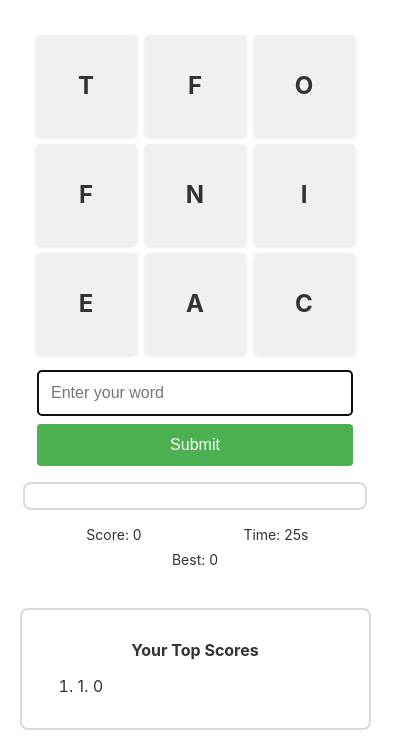
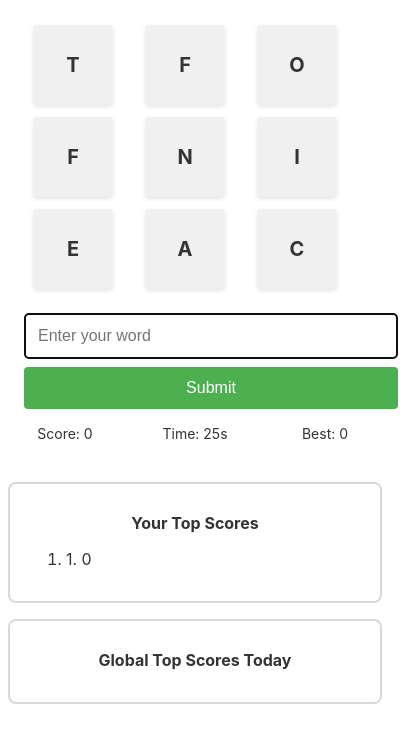
Before and after one commit to B5rnard/WordCraft-Game, a plain HTML site: page index.html in a window 390 px wide. Shown: the part 133-878 px from the top of the page, 414 px wide, since content can reach past the window. Drawn offline with Linux system fonts and the light colour scheme; no server answers.

Commit message:
Update style.css

```diff
--- a/style.css
+++ b/style.css
@@ -13,20 +13,21 @@ body {
     flex-direction: column;
     align-items: center;
     width: 100%;
-    min-height: 100vh;
-    padding: clamp(1rem, 3vw, 2rem);
+    max-width: 800px; /* Add max-width constraint */
+    margin: 0 auto;
+    padding: 1rem;
     box-sizing: border-box;
 }
 
 /* Header styles */
 .app-header {
     text-align: center;
-    margin-bottom: clamp(1.5rem, 4vw, 3rem);
+    margin-bottom: 1.5rem;
     width: 100%;
 }
 
 .app-header h1 {
-    font-size: clamp(2rem, 5vw, 3rem);
+    font-size: clamp(1.5rem, 4vw, 2.5rem); /* Reduced max size */
     font-weight: 800;
     margin: 0;
     line-height: 1.2;
@@ -34,9 +35,9 @@ body {
 
 .app-header p {
     margin-top: 0.5rem;
-    font-size: clamp(0.875rem, 2vw, 1rem);
+    font-size: clamp(0.875rem, 1.5vw, 1rem); /* Reduced size */
     color: #555555;
-    max-width: 90%;
+    max-width: 600px;
     margin-left: auto;
     margin-right: auto;
 }
@@ -44,30 +45,25 @@ body {
 /* Game container and core game elements */
 .game-container {
     width: 100%;
-    max-width: min(90vw, 600px);
+    max-width: 600px;
     margin: 0 auto;
-}
-
-.game-area {
-    width: 100%;
-    margin-bottom: clamp(1.5rem, 4vw, 2.5rem);
 }
 
 /* Letters grid */
 .letters-container {
     display: grid;
-    grid-template-columns: repeat(3, 1fr);
-    gap: clamp(0.5rem, 2vw, 1rem);
-    margin-bottom: clamp(1rem, 3vw, 2rem);
+    grid-template-columns: repeat(3, minmax(min-content, 120px)); /* Set maximum size */
+    gap: 0.75rem;
+    margin: 1.5rem auto;
     justify-content: center;
-    padding: 0 clamp(1rem, 3vw, 2rem);
+    padding: 0 1rem;
 }
 
 .letter-tile {
     aspect-ratio: 1;
     background-color: #f0f0f0;
     color: #333333;
-    font-size: clamp(1.5rem, 4vw, 2rem);
+    font-size: clamp(1.25rem, 3vw, 1.75rem); /* Reduced font size */
     font-weight: 700;
     display: flex;
     justify-content: center;
@@ -75,6 +71,8 @@ body {
     text-transform: uppercase;
     border-radius: 4px;
     box-shadow: 0px 2px 4px rgba(0, 0, 0, 0.1);
+    width: 100%;
+    max-width: 120px; /* Maximum tile size */
 }
 
 /* Input area */
@@ -82,26 +80,27 @@ body {
     display: flex;
     justify-content: center;
     gap: 0.5rem;
-    margin: 0 auto;
+    margin: 1rem auto;
     width: 100%;
-    max-width: min(90%, 500px);
-    padding: 0 clamp(0.5rem, 2vw, 1rem);
+    max-width: 500px;
+    padding: 0 1rem;
 }
 
 #wordInput {
     flex: 1;
-    padding: clamp(0.75rem, 2vw, 1rem);
-    font-size: clamp(1rem, 2.5vw, 1.125rem);
+    padding: 0.75rem;
+    font-size: 1rem;
     background-color: #ffffff;
     color: #333333;
     border: 2px solid #d9d9d9;
     border-radius: 4px;
     min-width: 0;
+    max-width: 400px; /* Added max-width */
 }
 
 #submitButton {
-    padding: clamp(0.75rem, 2vw, 1rem) clamp(1rem, 3vw, 1.25rem);
-    font-size: clamp(1rem, 2.5vw, 1.125rem);
+    padding: 0.75rem 1.25rem;
+    font-size: 1rem;
     background-color: #4CAF50;
     color: #ffffff;
     border: none;
@@ -110,72 +109,47 @@ body {
     white-space: nowrap;
 }
 
-/* Status and message areas */
-.message-container {
-    background-color: #ffffff;
-    border: 2px solid #d9d9d9;
-    padding: clamp(0.75rem, 2vw, 1rem);
-    border-radius: 8px;
-    text-align: center;
-    margin: clamp(1rem, 3vw, 1.5rem) auto;
-    font-size: clamp(0.875rem, 2vw, 1rem);
-    max-width: 90%;
-}
-
+/* Status container */
 .status-container {
     display: grid;
     grid-template-columns: repeat(3, 1fr);
-    gap: clamp(0.5rem, 2vw, 1rem);
-    margin: clamp(1rem, 3vw, 1.5rem) auto;
+    gap: 1rem;
+    margin: 1rem auto;
     width: 100%;
-    max-width: min(90%, 500px);
+    max-width: 500px;
 }
 
 .status-item {
     text-align: center;
-    font-size: clamp(0.875rem, 2vw, 1rem);
+    font-size: clamp(0.875rem, 1.5vw, 1rem);
 }
 
 /* Guessed words area */
 .guessed-words-container {
     display: flex;
     flex-wrap: wrap;
-    gap: clamp(0.5rem, 1.5vw, 0.75rem);
+    gap: 0.5rem;
     justify-content: center;
-    margin: clamp(1rem, 3vw, 1.5rem) auto;
+    margin: 1rem auto;
     width: 100%;
-    max-width: min(90%, 500px);
+    max-width: 500px;
 }
 
 .guessed-word {
     background-color: #e6e6e6;
     color: #333333;
-    padding: clamp(0.5rem, 1.5vw, 0.75rem);
+    padding: 0.5rem 0.75rem;
     border-radius: 4px;
-    font-size: clamp(0.875rem, 2vw, 1rem);
-}
-
-/* Play again button */
-.play-again-button {
-    display: block;
-    width: min(90%, 200px);
-    margin: clamp(1rem, 3vw, 1.5rem) auto;
-    padding: clamp(0.75rem, 2vw, 1rem);
-    font-size: clamp(1rem, 2.5vw, 1.125rem);
-    background-color: #4CAF50;
-    color: #ffffff;
-    border: none;
-    border-radius: 4px;
-    cursor: pointer;
+    font-size: 0.875rem;
 }
 
 /* Leaderboards */
 .leaderboards-container {
     display: flex;
-    gap: clamp(1rem, 3vw, 2rem);
+    gap: 1rem;
     width: 100%;
-    max-width: min(90vw, 600px);
-    margin: clamp(1.5rem, 4vw, 2rem) auto;
+    max-width: 600px;
+    margin: 1.5rem auto;
 }
 
 .personal-leaderboard,
@@ -184,21 +158,25 @@ body {
     background-color: #ffffff;
     border: 2px solid #d9d9d9;
     border-radius: 8px;
-    padding: clamp(1rem, 3vw, 1.5rem);
+    padding: 1rem;
 }
 
 .personal-leaderboard h2,
 .daily-leaderboard h2 {
     color: #333333;
-    font-size: clamp(1rem, 2.5vw, 1.125rem);
-    margin-bottom: clamp(0.75rem, 2vw, 1rem);
+    font-size: 1rem;
+    margin-bottom: 0.75rem;
     text-align: center;
 }
 
-/* Responsive breakpoints */
+/* Mobile breakpoints */
 @media (max-width: 768px) {
     .letters-container {
-        grid-template-columns: repeat(3, minmax(60px, 1fr));
+        grid-template-columns: repeat(3, minmax(min-content, 100px));
+    }
+
+    .letter-tile {
+        max-width: 100px;
     }
 
     .input-container {
@@ -215,16 +193,16 @@ body {
         flex-direction: column;
     }
 
-    .status-container {
-        grid-template-columns: repeat(2, 1fr);
+    .app-container {
+        padding: 0.5rem;
     }
 
-    .status-item:last-child {
-        grid-column: span 2;
+    .letter-tile {
+        max-width: 80px;
     }
 }
 
-/* Animation keyframes */
+/* Retain existing animations and timer states */
 @keyframes flash {
     0% { background-color: #e6e6e6; }
     50% { background-color: #4CAF50; }
@@ -235,7 +213,6 @@ body {
     animation: flash 0.5s ease-in-out;
 }
 
-/* Timer states */
 .timer-warning {
     color: #FF8C00;
 }
```
